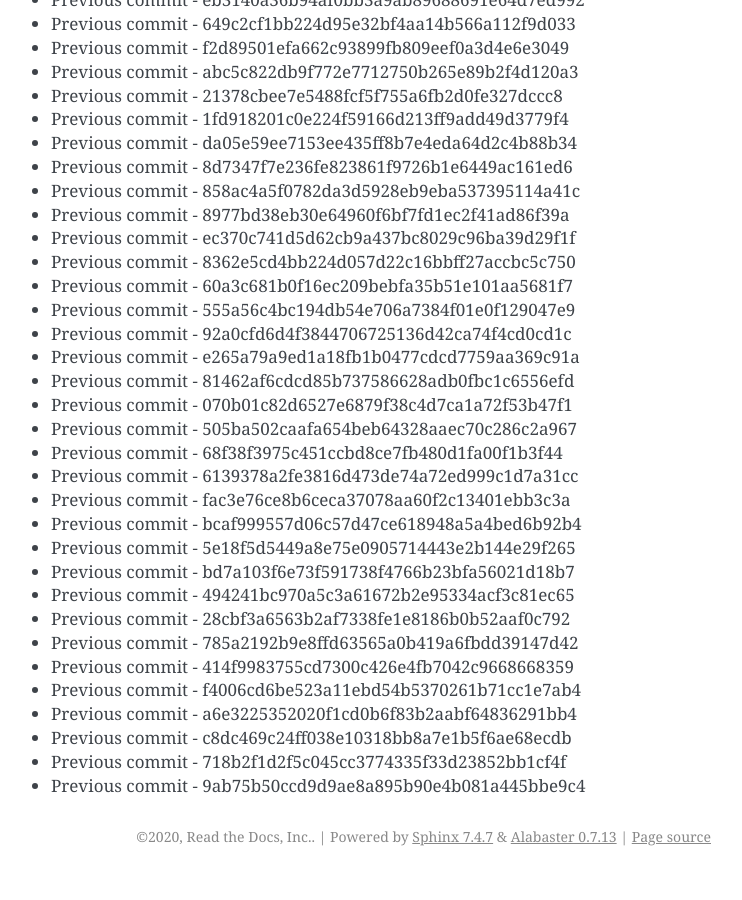
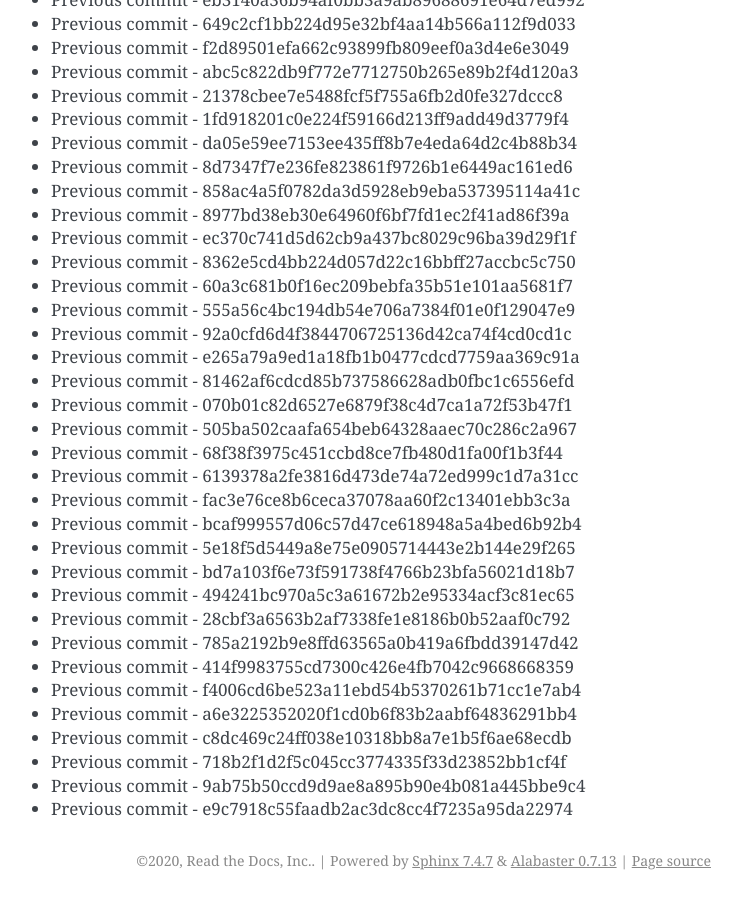
Before and after one commit to readthedocs/rtd-git-stresstest, a Sphinx documentation site: the page built from docs/updates.rst, in a window 1280 px wide and 900 px high, scrolled down 20121 px. Shown: the whole window, without its empty margins (399-1141 px from the left). Built offline with Sphinx 7.4.7, drawn with Linux system fonts in a browser that asks for light colours; before the commit the page ends 20997 px from its top, so only the background shows below that.

Commit message:
Generating commit from previous: e9c7918c55faadb2ac3dc8cc4f7235a95da22974

```diff
--- a/docs/updates.rst
+++ b/docs/updates.rst
@@ -877,3 +877,4 @@ It can be tested for any performance characteristics.
 * Previous commit - c8dc469c24ff038e10318bb8a7e1b5f6ae68ecdb
 * Previous commit - 718b2f1d2f5c045cc3774335f33d23852bb1cf4f
 * Previous commit - 9ab75b50ccd9d9ae8a895b90e4b081a445bbe9c4
+* Previous commit - e9c7918c55faadb2ac3dc8cc4f7235a95da22974
```
